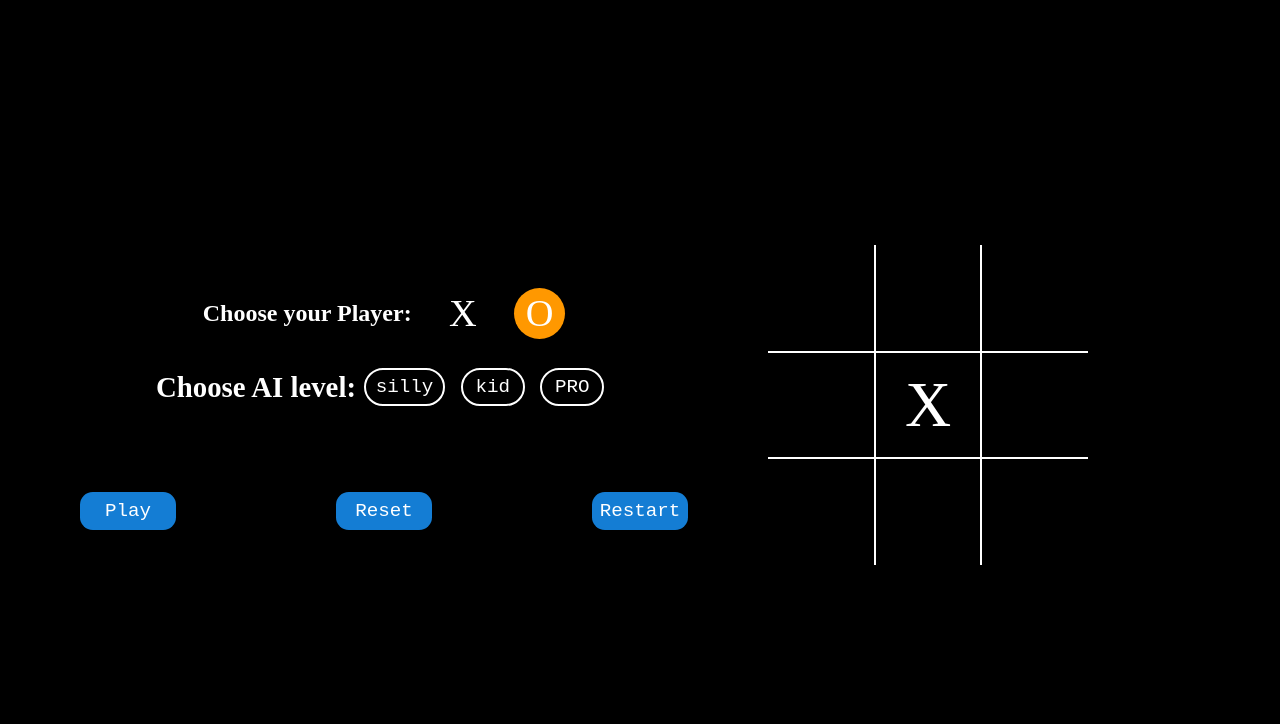
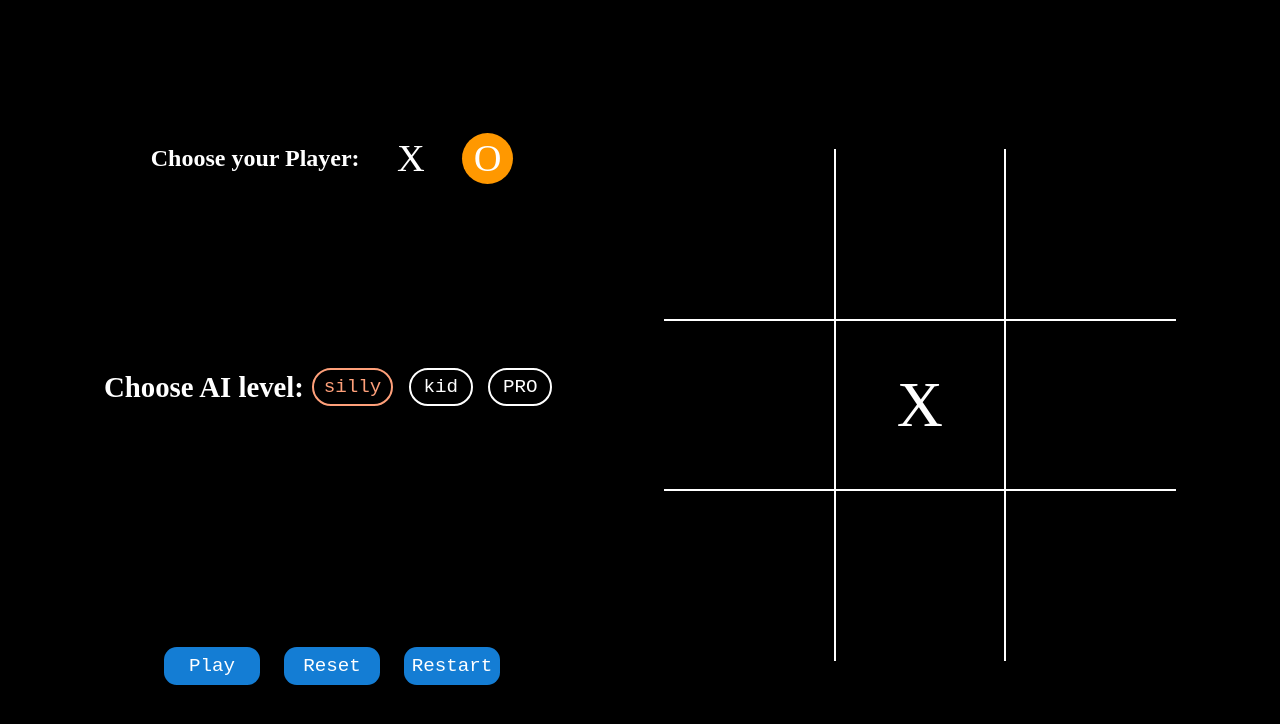
Before and after one commit to akshit2434/sudoku, a plain HTML site: page tictactoe/index.html in a window 1280 px wide. Both pictures are taken after a click on the button "silly". Drawn offline with nearby package versions, Linux system fonts and the light colour scheme.

Commit message:
ui improvements

```diff
--- a/tictactoe/script.js
+++ b/tictactoe/script.js
@@ -10,6 +10,8 @@ var avatar = {
 };
 
 var level = "kid";
+
+var gameState = "paused";
 
 $(document).ready(onload);
 $("#play").on("click", startGame);
@@ -25,16 +27,25 @@ $("#silly").click(function () {
   level = "silly";
   reset();
   startGame();
+  $("#silly").addClass('selectedlvl');
+  $("#kid").removeClass('selectedlvl');
+  $("#pro").removeClass('selectedlvl');
 });
 $("#kid").click(function () {
   level = "kid";
   reset();
   startGame();
+  $("#silly").removeClass('selectedlvl');
+  $("#kid").addClass('selectedlvl');
+  $("#pro").removeClass('selectedlvl');
 });
 $("#pro").click(function () {
   level = "pro";
   reset();
   startGame();
+  $("#silly").removeClass('selectedlvl');
+  $("#kid").removeClass('selectedlvl');
+  $("#pro").addClass('selectedlvl');
 });
 
 function select(what) {
@@ -70,6 +81,7 @@ function reset() {
     ['', '', '']
   ];
   $(".cells").html('');
+  gameState = "paused";
   $(".cells").css("background-color", "black");
   disableonclick();
 }
@@ -118,8 +130,9 @@ function typeforai(vert, horz, value) {
 function startGame() {
   disableonclick();
   setonclick();
-  if (avatar.ai == "X") {
+  if (avatar.ai == "X" && gameState != "running") {
     playai();
+    gameState = "running";
   }
 }
 
--- a/tictactoe/style.css
+++ b/tictactoe/style.css
@@ -20,7 +20,7 @@ body {
   display: flex;
   padding-top: 10px;
   box-sizing: border-box;
-  /* justify-content: center; */
+  justify-content: space-evenly;
   flex-direction: row;
   align-items: center;
   color: white;
@@ -29,10 +29,9 @@ body {
 #options{
   display: flex;
   align-items: center;
-  justify-content: center;
-  vertical-align: middle;
+  justify-content: space-between;
   flex-direction: column;
-  /* border:5px solid yellow; */
+  height: 70vh
 }
 
 #content table td {
@@ -49,8 +48,8 @@ body {
 #content table {
   margin-top: 10px;
   border-collapse: collapse;
-  width: 25vw;
-  height: 25vw;
+  width: 40vw;
+  height: 40vw;
   margin: 0 auto;
 }
 
@@ -72,10 +71,10 @@ body {
 
 #btns {
   margin-top: 5vw;
-  width: 60vw;
+  width: 30vw;
   display: flex;
   flex-direction: row;
-  justify-content: space-around;
+  justify-content: space-evenly;
 }
 
 #main{
@@ -138,11 +137,6 @@ body {
   align-items: center;
 }
 
-.selectedlvl{
-  border-color: lightsalmon;
-  color: lightsalmon;
-}
-
 #choose {
   display: flex;
   flex-direction: row;
@@ -172,6 +166,7 @@ body {
   font-family: Tw Cen MT;
   background-color: inherit;
   color: white;
+  transition:ease all .5s;
   font-size: 3vw;
 }
 
@@ -180,6 +175,10 @@ body {
 }
 
 
+.selectedlvl{
+  border-color: lightsalmon !important;
+  color: lightsalmon !important;
+}
 
 @media screen and (max-width:600px) {
   #content table {
```
